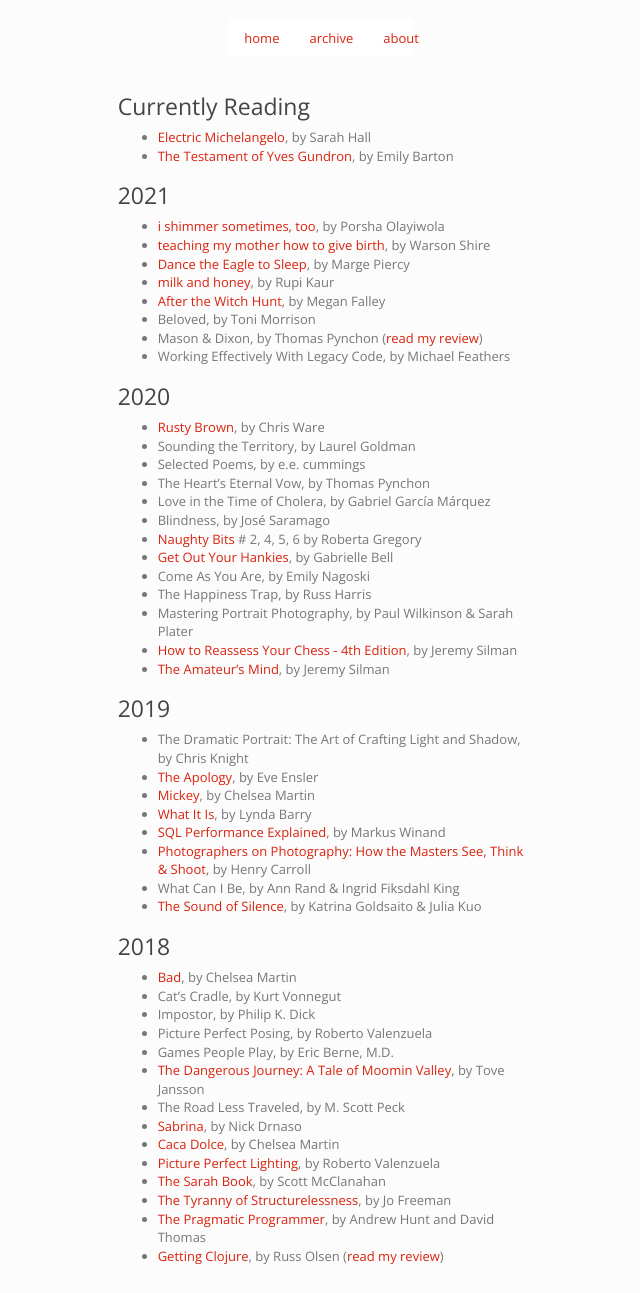
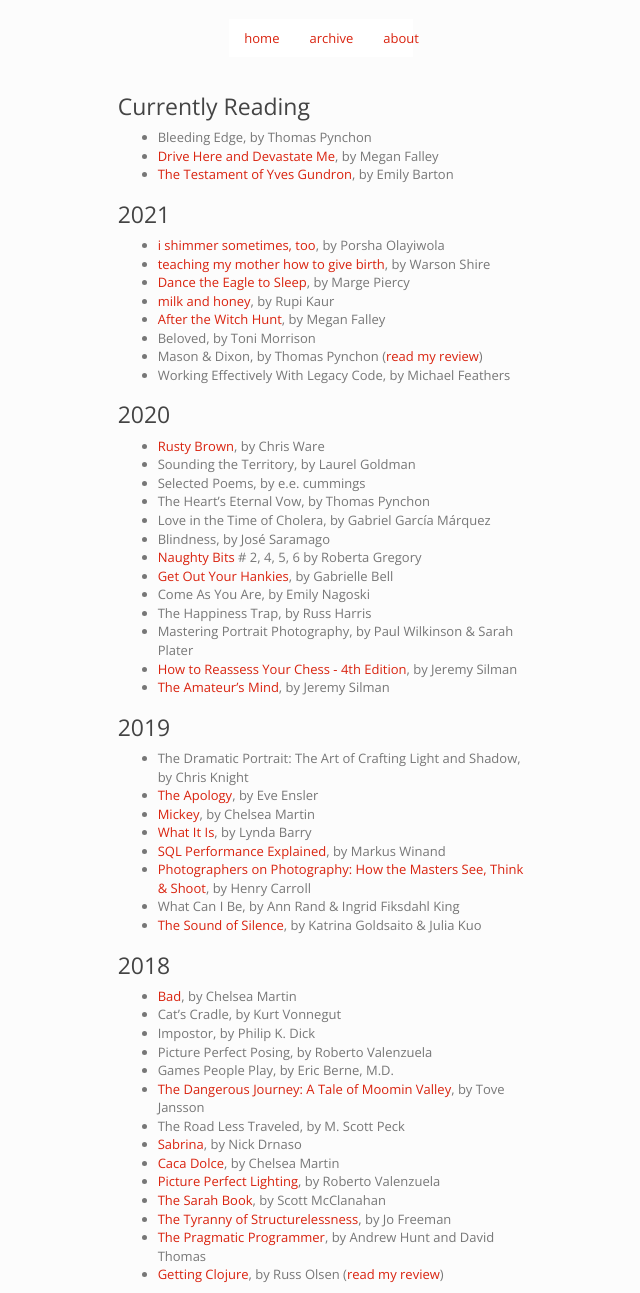
Before and after one commit to imtayadeway/imtayadeway.github.io, a Jekyll site: the page built from reading-list/index.md, in a window 1280 px wide. Shown: the whole page, without its empty margins (319-959 px from the left). Built offline with Jekyll 4.4.1, drawn with Linux system fonts in a browser that asks for light colours.

Commit message:
Update current reading

```diff
--- a/reading-list/index.md
+++ b/reading-list/index.md
@@ -5,7 +5,8 @@ title: Reading List
 
 ### Currently Reading
 
-- [Electric Michelangelo][], by Sarah Hall
+- Bleeding Edge, by Thomas Pynchon
+- [Drive Here and Devastate Me][], by Megan Falley
 - [The Testament of Yves Gundron][], by Emily Barton
 
 ### 2021
@@ -70,6 +71,7 @@ title: Reading List
 [Bad]: https://electricliterature.com/i-call-all-my-exes-darren-5c28cec10e7b
 [Caca Dolce]: https://softskull.com/dd-product/caca-dolce/
 [Dance the Eagle to Sleep]: https://margepiercy.com/fiction/#danceTheEagleToSleep
+[Drive Here and Devastate Me]: https://writebloody.com/collections/queer-lit/products/drive-here-and-devastate-me
 [Electric Michelangelo]: http://www.sarahhallauthor.com/electric.htm
 [Get Out Your Hankies]: https://uncivilizedbooks.com/get-out-your-hankies/
 [Getting Clojure]: https://pragprog.com/book/roclojure/getting-clojure
```
